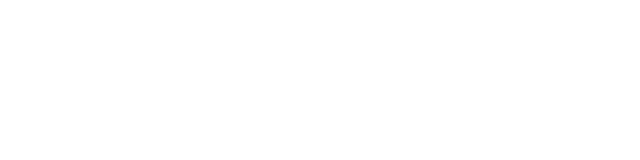
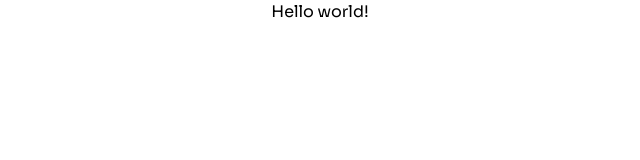
Before and after one commit to lucca16bit/angular-portfolio, an Angular app: page / in a window 1280 px wide. Shown: the top 160 px of the page, without its empty margins (320-960 px from the left). Built offline with nearby package versions, Linux system fonts and the light colour scheme.

Commit message:
chore: configurar tailwind

```diff
--- a/angular.json
+++ b/angular.json
@@ -7,7 +7,7 @@
       "projectType": "application",
       "schematics": {
         "@schematics/angular:component": {
-          "style": "scss"
+          "style": "css"
         }
       },
       "root": "",
@@ -22,7 +22,7 @@
               "zone.js"
             ],
             "tsConfig": "tsconfig.app.json",
-            "inlineStyleLanguage": "scss",
+            "inlineStyleLanguage": "css",
             "assets": [
               {
                 "glob": "**/*",
@@ -30,7 +30,7 @@
               }
             ],
             "styles": [
-              "src/styles.scss"
+              "src/styles.css"
             ],
             "server": "src/main.server.ts",
             "outputMode": "server",
@@ -85,7 +85,7 @@
               "zone.js/testing"
             ],
             "tsConfig": "tsconfig.spec.json",
-            "inlineStyleLanguage": "scss",
+            "inlineStyleLanguage": "css",
             "assets": [
               {
                 "glob": "**/*",
@@ -93,7 +93,7 @@
               }
             ],
             "styles": [
-              "src/styles.scss"
+              "src/styles.css"
             ]
           }
         }
--- a/package.json
+++ b/package.json
@@ -19,8 +19,11 @@
     "@angular/platform-server": "^20.0.0",
     "@angular/router": "^20.0.0",
     "@angular/ssr": "^20.0.3",
+    "@tailwindcss/postcss": "^4.1.10",
     "express": "^5.1.0",
+    "postcss": "^8.5.6",
     "rxjs": "~7.8.0",
+    "tailwindcss": "^4.1.10",
     "tslib": "^2.3.0",
     "zone.js": "~0.15.0"
   },
--- a/src/app/app.html
+++ b/src/app/app.html
@@ -1 +1,4 @@
+<h1 class="flex items-center justify-center">
+    Hello world!
+</h1>
 <router-outlet />
--- a/src/app/app.ts
+++ b/src/app/app.ts
@@ -5,7 +5,7 @@ import { RouterOutlet } from '@angular/router';
     selector: 'app-root',
     imports: [RouterOutlet],
     templateUrl: './app.html',
-    styleUrl: './app.scss'
+    styleUrl: './app.css'
 })
 export class App {
     protected title = 'Portfolio';
--- /dev/null
+++ b/src/styles.css
@@ -0,0 +1,19 @@
+@import url('https://fonts.googleapis.com/css2?family=Sora:wght@100..800&display=swap');
+@import "tailwindcss";
+
+@theme {
+    --color-black: #000000;
+    --color-neutral: #404040;
+    --color-white: #FFFFFF;
+    --color-white-100: #f4f4f5;
+    --color-neutral-200: #e4e4e7;
+    --color-neutral-300: #d4d4d8;
+    --color-neutral-500: #71717a;
+    --color-black-800: #27272a;
+    --color-error-500: #ef4444;
+}
+
+html, body {
+    font-family: 'Sora', sans-serif;
+    height: auto;
+}
--- a/src/styles.scss
+++ /dev/null
@@ -1 +0,0 @@
-/* You can add global styles to this file, and also import other style files */
```
Also changed, not shown: .postcssrc.json (added), src/app/app.css (added), src/app/app.scss (deleted), 1 other file (tests, documents, lock files or other folders).
